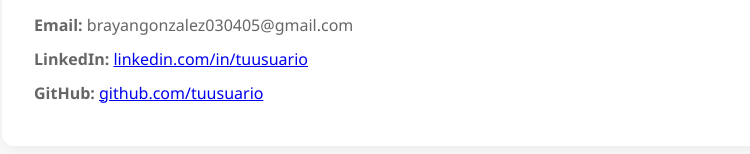
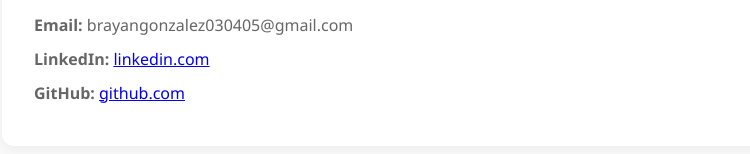
Before and after one commit to Brayan7273/cv-online, a plain HTML site: page index.html in a window 1280 px wide. Shown: the part 1670-1824 px from the top of the page, without its empty margins (238-988 px from the left). Drawn offline with Linux system fonts and the light colour scheme.

Commit message:
mas cambios

```diff
--- a/index.html
+++ b/index.html
@@ -72,8 +72,8 @@
     <section id="contacto" class="seccion">
       <h2>Contacto</h2>
       <p><strong>Email:</strong> brayangonzalez030405@gmail.com</p>
-      <p><strong>LinkedIn:</strong> <a href="https://www.linkedin.com/in/brayan-gonz%C3%A1lez-671b07244/" target="_blank">linkedin.com/in/tuusuario</a></p>
-      <p><strong>GitHub:</strong> <a href="https://github.com/Brayan7273 target="_blank">github.com/tuusuario</a></p>
+      <p><strong>LinkedIn:</strong> <a href="https://www.linkedin.com/in/brayan-gonz%C3%A1lez-671b07244/" target="_blank">linkedin.com</a></p>
+      <p><strong>GitHub:</strong> <a href="https://github.com/Brayan7273 " target=_blank">github.com</a></p>
     </section>
   </main>
 
```
